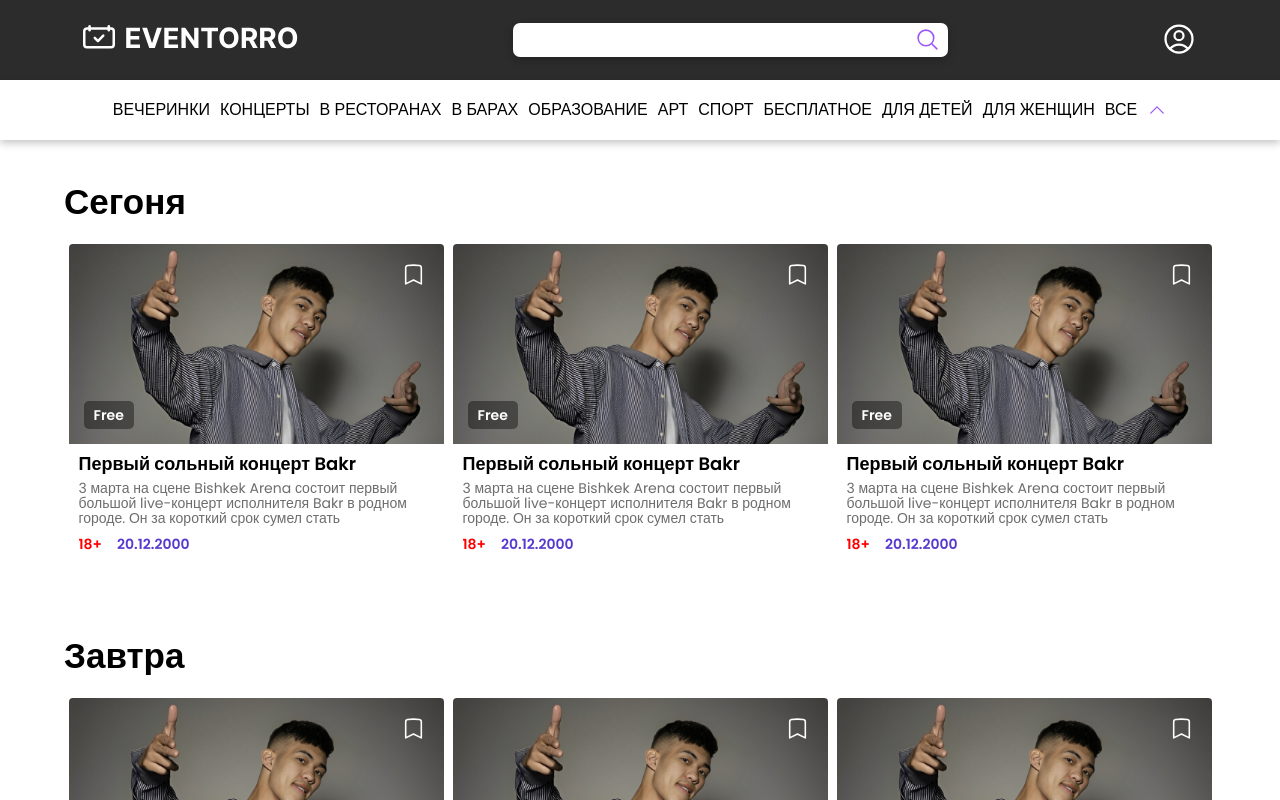
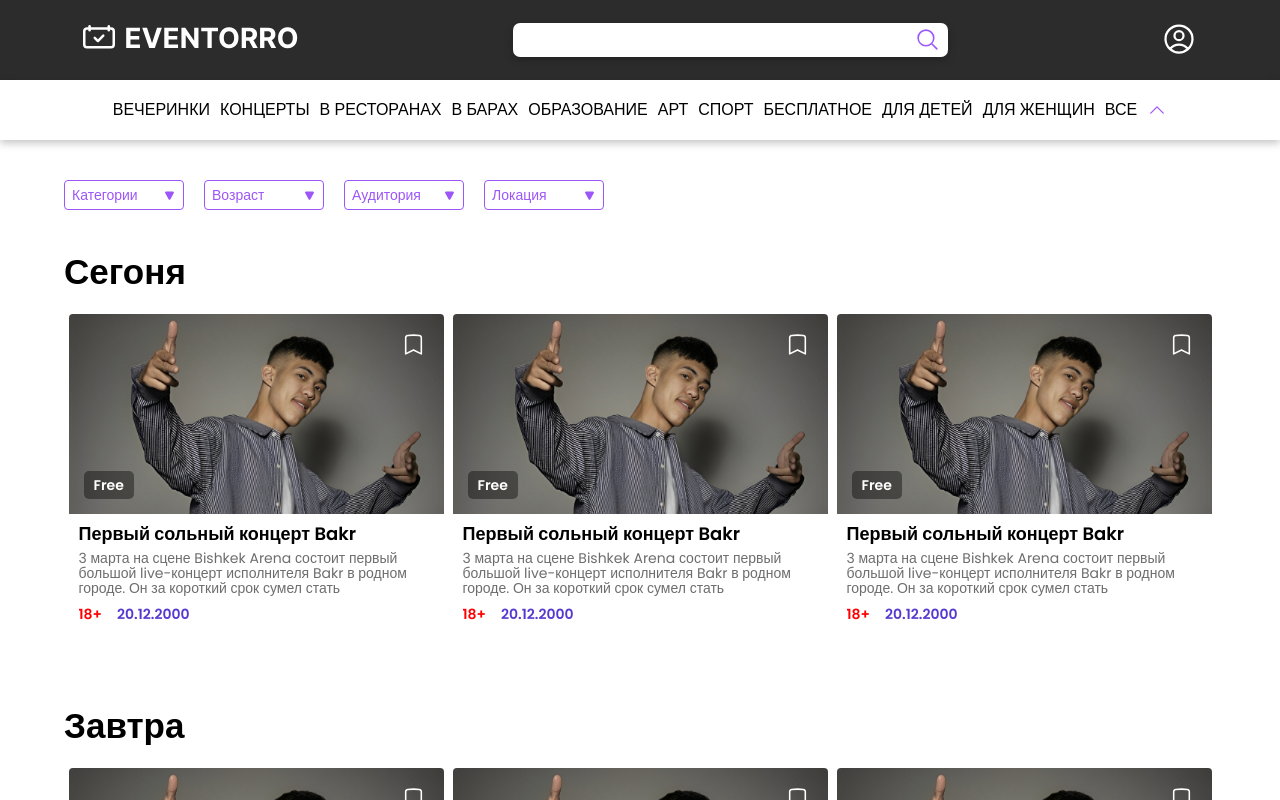
Before and after one commit to amangeldi0/eventero, a React (Vite) app: page / in a window 1280 px wide. Shown: the top 800 px of the page. Built offline with nearby package versions, Linux system fonts and the light colour scheme.

Commit message:
create dropdowns with small adaptive(in future will change)

```diff
--- a/src/pages/MainPage/MainPage.tsx
+++ b/src/pages/MainPage/MainPage.tsx
@@ -1,6 +1,7 @@
 import { FastSearch } from '@/features/FastSearch/FastSearch';
 import { Layout } from '@/shared/ui/Layout/Layout';
 import { EventsSwiper } from '@/widgets/Events/EventsSwiper';
+import { SortDropdowns } from '@/widgets/SortDropdowns/SortDropdowns';
 
 import cls from './MainPage.module.scss';
 
@@ -8,6 +9,7 @@ const MainPage = () => (
     <div className={cls.mainPage}>
         <FastSearch />
         <Layout className={cls.layout}>
+            <SortDropdowns />
             <EventsSwiper title="Сегоня" />
             <EventsSwiper title="Завтра" />
             <EventsSwiper title="На этой неделе" />
--- /dev/null
+++ b/src/widgets/SortDropdowns/SortDropdowns.module.scss
@@ -0,0 +1,12 @@
+.sortDropdowns {
+    display: flex;
+    align-items: center;
+    gap: 20px;
+    margin-top: 40px;
+
+    @media (max-width: 768px) {
+        gap: 10px;
+        flex-wrap: wrap;
+        justify-content: center;
+    }
+}
--- /dev/null
+++ b/src/widgets/SortDropdowns/SortDropdowns.tsx
@@ -0,0 +1,19 @@
+import { Dropdown } from '@/widgets/SortDropdowns/ui/Dropdown';
+
+import cls from './SortDropdowns.module.scss';
+
+export const SortDropdowns = () => {
+    const drop:string[] = ['ВЕЧЕРИНКИ', 'ОБРАЗОВАНИЕ', 'СПОРТ', 'ИГРЫ', 'ТЕАТР', 'СТЕНДАП'];
+    const age:string[] = ['21+', '18+', '16+', '0+'];
+    const audition:string[] = ['Для мужчин', 'Для женщин', 'Для всех'];
+    const location:string[] = ['Квартира', 'Зал', 'Ресторан', 'Бар'];
+
+    return (
+        <div className={cls.sortDropdowns}>
+            <Dropdown dropArray={drop} title="Категории" />
+            <Dropdown dropArray={age} title="Возраст" />
+            <Dropdown dropArray={audition} title="Аудитория" />
+            <Dropdown dropArray={location} title="Локация" />
+        </div>
+    );
+};
--- /dev/null
+++ b/src/widgets/SortDropdowns/ui/Dropdown.module.scss
@@ -0,0 +1,79 @@
+.dropdownContainer{
+    position: relative;
+    display: inline-flex;
+    align-items: center;
+    justify-content: space-between;
+    gap: 5px;
+    cursor: pointer;
+    background: transparent;
+    padding: 3px 7px;
+    max-width: 250px;
+    min-width: 120px;
+    border-radius: 4px;
+    border: 1px solid var(--primary-color);
+}
+
+.dropdownContainerPrimary{
+    background: var(--primary-color);
+}
+
+.title{
+    color: var(--primary-color);
+    overflow: hidden;
+    font: var(--font-sm);
+}
+
+.titlePrimary{
+    color: var(--secondary-color);
+}
+
+.dropdown{
+    background: var(--primary-bg-color);
+    width: auto;
+    position: absolute;
+    top: 40px;
+    left: 0;
+    transform: scaleY(0);
+    transform-origin: top;
+    height: auto;
+    overflow: hidden;
+    transition: transform .25s ease-in;
+    border-radius: 4px;
+    z-index: 5;
+}
+
+.clearIcon{
+    height: 20px;
+    width: 20px;
+    color: var(--primary-color);
+}
+
+.clearPrimary{
+    color: var(--secondary-color);
+}
+
+.dropIcon{
+    height: 13px;
+    width: 13px;
+    color: var(--primary-color);
+    transform: rotate(90deg);
+    transition: transform .3s;
+}
+
+.dropdownItem{
+    padding: 10px 15px;
+    color: var(--secondary-color);
+    font: var(--font-sm);
+
+    &:hover{
+        background: #47474A;
+    }
+}
+
+.showSelect{
+    transform: scaleY(1);
+}
+
+.rotate{
+    transform: rotate(-90deg);
+}
--- /dev/null
+++ b/src/widgets/SortDropdowns/ui/Dropdown.tsx
@@ -0,0 +1,74 @@
+import { XMarkIcon } from '@heroicons/react/24/outline';
+import { PlayIcon } from '@heroicons/react/24/solid';
+import {
+    FC, MouseEvent, useRef, useState,
+} from 'react';
+
+import { classnames } from '@/shared/helpers/classnames';
+import { useClickOutside } from '@/shared/hooks/useClickOutside';
+
+import cls from './Dropdown.module.scss';
+
+interface DropdownProps {
+    dropArray: string[];
+    title: string;
+}
+export const Dropdown: FC<DropdownProps> = (props) => {
+    const { dropArray, title } = props;
+    const [select, setSelect] = useState<string>(title);
+    const [showSelect, setShowSelect] = useState<boolean>(false);
+    const ref = useRef<HTMLDivElement>(null);
+
+    useClickOutside(ref, () => setShowSelect(false));
+
+    const onShowSelect = ():void => {
+        setShowSelect((prevState) => !prevState);
+    };
+
+    const onClear = (event: MouseEvent<SVGSVGElement>):void => {
+        event.stopPropagation();
+        setSelect(title);
+    };
+
+    return (
+        <div
+            className={classnames(cls.dropdownContainer, { [cls.dropdownContainerPrimary]: title !== select })}
+            onClick={onShowSelect}
+            role="presentation"
+            ref={ref}
+        >
+            <div
+                className={classnames(cls.title, { [cls.titlePrimary]: title !== select })}
+            >
+                {title === select ? title : select}
+            </div>
+            {select === title
+                ? (
+                    <PlayIcon
+                        className={classnames(cls.dropIcon, { [cls.rotate]: showSelect })}
+                    />
+                )
+                : (
+                    <XMarkIcon
+                        className={classnames(cls.clearIcon, { [cls.clearPrimary]: title !== select })}
+                        onClick={(event) => onClear(event)}
+                    />
+                )}
+            <div className={classnames(cls.dropdown, { [cls.showSelect]: showSelect })}>
+                {dropArray.map((value) => (
+                    <div
+                        className={cls.dropdownItem}
+                        role="presentation"
+                        onClick={async () => {
+                            await setSelect(value);
+                            await setShowSelect(false);
+                        }}
+
+                    >
+                        {value}
+                    </div>
+                ))}
+            </div>
+        </div>
+    );
+};
```
